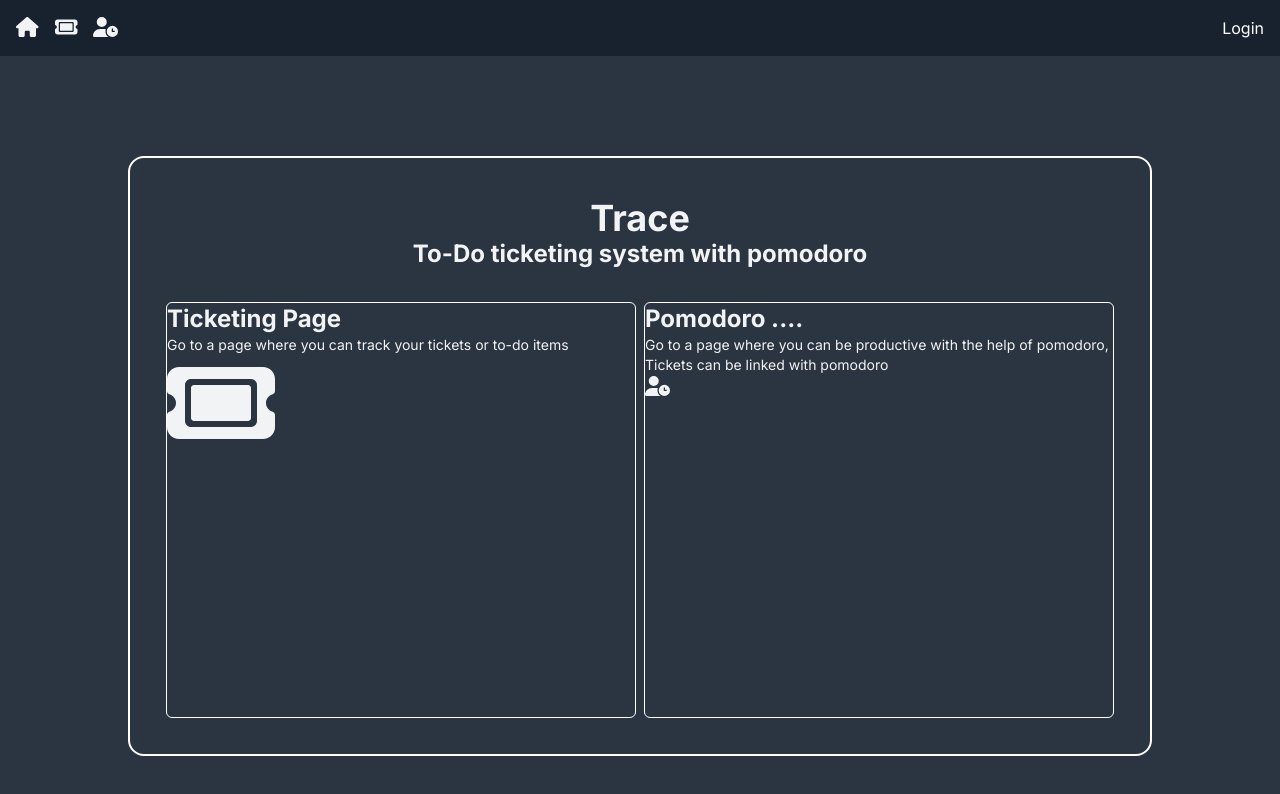
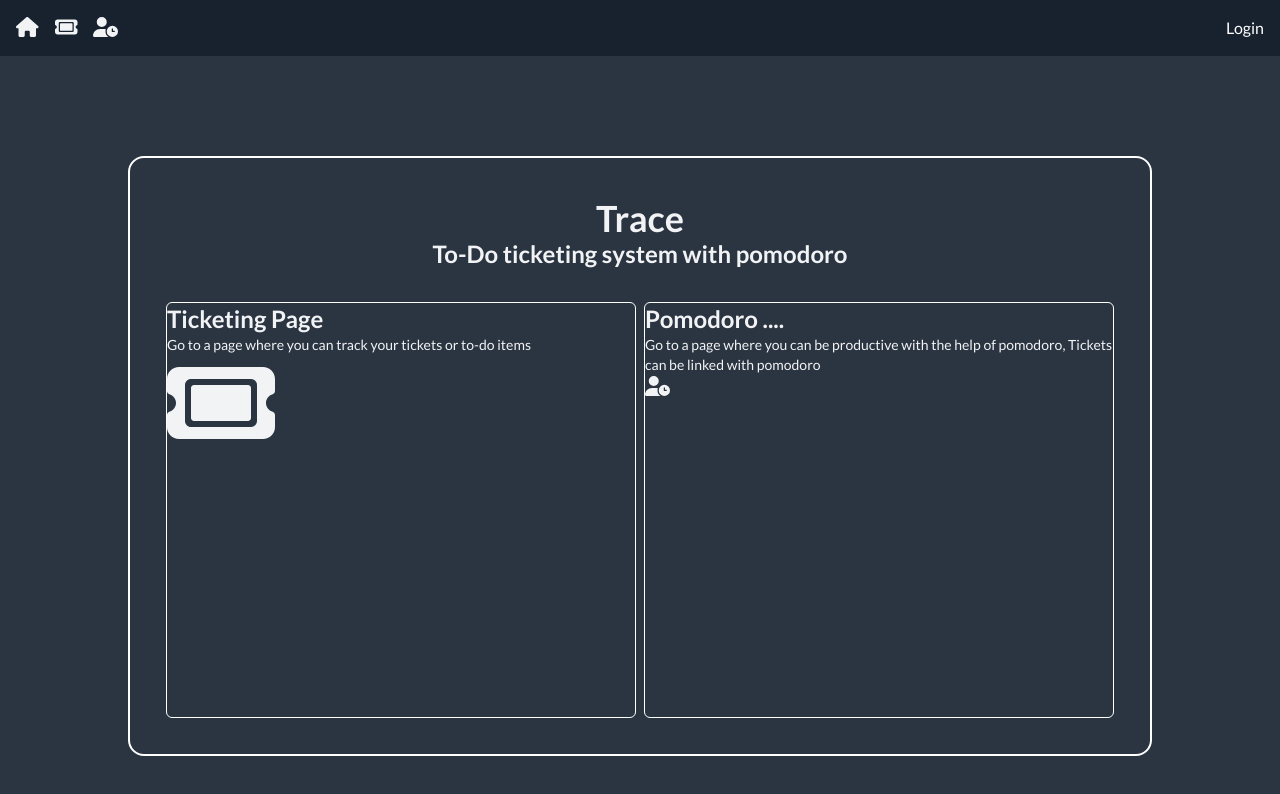
Before and after one commit to DenzelGranadoz/trace, a Next.js app: page / in a window 1280 px wide. Shown: the top 794 px of the page. Built offline with nearby package versions, Linux system fonts and the light colour scheme; no server answers.

Commit message:
updated font to Lato

```diff
--- a/app/layout.js
+++ b/app/layout.js
@@ -1,6 +1,6 @@
 import Nav from './(components)/Nav';
 import './globals.css';
-import { Inter } from 'next/font/google';
+import { Lato } from 'next/font/google';
 
 import { config } from '@fortawesome/fontawesome-svg-core';
 import '@fortawesome/fontawesome-svg-core/styles.css';
@@ -8,7 +8,10 @@ import AuthProvider from './(components)/AuthProvider';
 
 config.autoAddCss = false;
 
-const inter = Inter({ subsets: ['latin'] });
+const inter = Lato({
+  subsets: ['latin'],
+  weight: ['100', '300', '400', '700', '900'],
+});
 
 export const metadata = {
   title: 'Trace',
```
